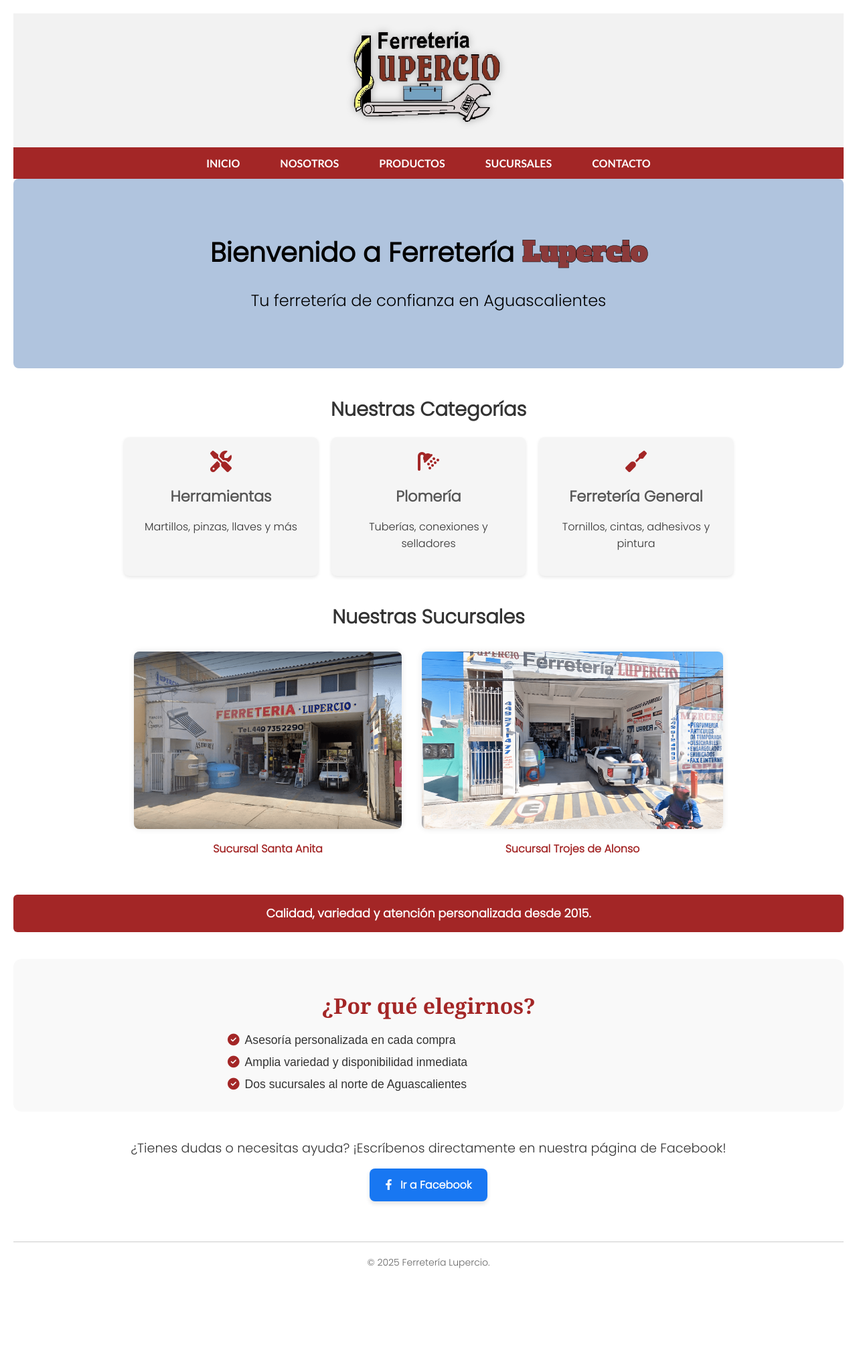
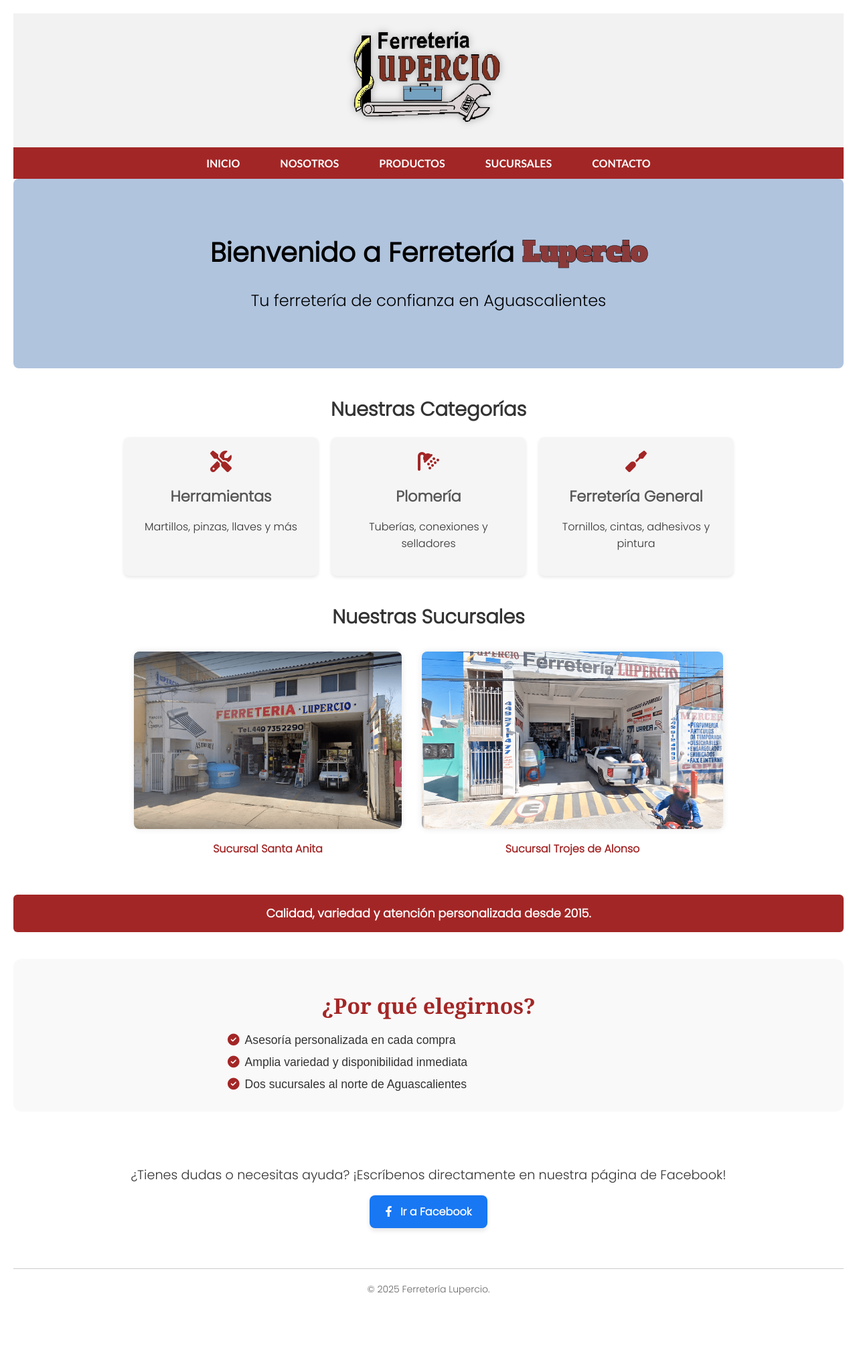
Before and after one commit to Ferreteria-Lupercio/Ferreteria-Lupercio.github.io, a Jekyll site: the page built from index.md, in a window 1280 px wide. Shown: the whole page at 67% size. Built offline with Jekyll 4.4.1, drawn with Linux system fonts in a browser that asks for light colours; before the commit the page ends 1976 px from its top, so only the background shows below that.

Commit message:
Update index.md

```diff
--- a/index.md
+++ b/index.md
@@ -72,7 +72,7 @@ layout: default
   </ul>
 </div>
 
-<div style="text-align: center; margin-top: 2.5rem;">
+<div style="text-align: center; margin-top: 5rem;">
   <p style="font-size: 1.2rem; margin-bottom: 1rem;">
     ¿Tienes dudas o necesitas ayuda? ¡Escríbenos directamente en nuestra página de Facebook!
   </p>
```
